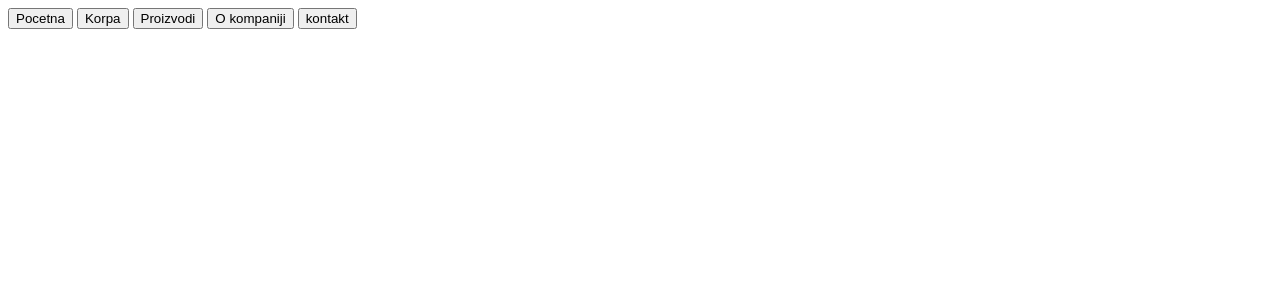
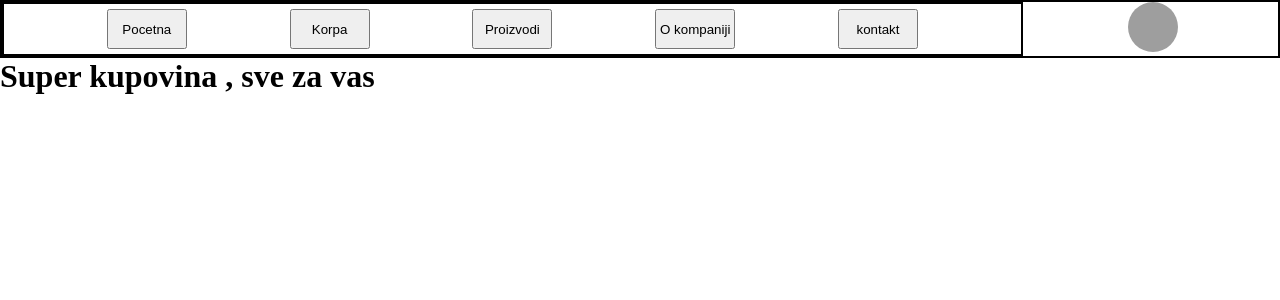
Before and after one commit to Stefke-Novo/domaci-PHP-OOP-MySQL, a PHP site: page /funkcije/home.php in a window 1280 px wide. Shown: the top 300 px of the page. Run offline with PHP 8.4, Linux system fonts and the light colour scheme; the visitor is signed in with stand-in values (Sample User, id 1); grey boxes are pictures that could not be loaded.

Commit message:
Dizajniranje glavne stranice

```diff
--- /dev/null
+++ b/css/home.css
@@ -0,0 +1,54 @@
+*{
+    margin:0;
+    padding:0;
+    box-sizing: border-box;
+}
+#slika{
+    height: 50px;
+    width:50px;
+    border-color: transparent;
+    margin-right: 100px;
+    margin-top: auto;
+    margin-bottom: auto;
+    border-radius: 50px;
+    transition: border 0.5s,background-color 0.5s;
+}
+#slika:hover{
+    border:2px solid black;
+    background-color: rgb(196, 196, 196);
+}
+#opcije{
+    width:80%;
+    display: flex;
+    justify-content: space-evenly;
+    border:2px solid black;
+}
+#opcije button{
+    min-width: 80px;
+    height: 80%;
+    margin-top: auto;
+    margin-bottom: auto;
+}
+#menu{
+    display: flex;
+    border:2px solid black;
+    justify-content: space-between;
+
+}
+#menu li{
+    list-style: none;
+}
+#korisnickiPodaci{
+    position: absolute;
+    display: flex;
+    flex-direction: column;
+    right: 30px;
+    border: 2px solid black;
+    width: 200px;
+    text-align: center;
+    display: none;
+}
+#korisnickiPodaci li{
+    text-align:left;
+    margin-left: 20px;
+}
--- a/funkcije/home.php
+++ b/funkcije/home.php
@@ -15,22 +15,35 @@ if($_SESSION['korisnik']==null){
     <meta http-equiv="X-UA-Compatible" content="IE=edge">
     <meta name="viewport" content="width=device-width, initial-scale=1.0">
     <title>Super prodavnica</title>
+    <link rel="stylesheet" type="text/css" href="../css/home.css">
 </head>
 <body>
-    <nav>
-        <button>Pocetna</button>
+    <nav id="menu">
+       <div id="opcije">
+       <button>Pocetna</button>
         <button>Korpa</button>
         <button>Proizvodi</button>
         <button>O kompaniji</button>
         <button>kontakt</button>
+       </div>
+       <div >
+           <img id="slika"src="https://cdn.onlinewebfonts.com/svg/img_155117.png" onclick="prikaziKorisnickePodatke()"/>
+           <div id="korisnickiPodaci">
+               <h3>Podaci o korisniku</h3>
+               <ul>
+                   <li>Ime : <?php echo $_SESSION['korisnik']->ime;?></li>
+                   <li>Prezime : <?php echo $_SESSION['korisnik']->prezime;?></li>
+                   <li>e-mail : <?php echo $_SESSION['korisnik']->email;?></li>
+               </ul>
+           </div>
+       </div>
     </nav>
-
-    <h1><?php echo $_SESSION['korisnik']->ime;
-              echo "\n";
-              echo $_SESSION['korisnik']->prezime;
-              echo "\n";
-              echo $_SESSION['korisnik']->email;
-              echo "\n";
-              echo $_SESSION['korisnik']->sifra;?></h1>
+    <div id="Opis">
+        <h1>Super kupovina , sve za vas</h1>
+    </div>
 </body>
+<script src="https://ajax.googleapis.com/ajax/libs/jquery/3.3.1/jquery.min.js"></script>
+<script src="https://maxcdn.bootstrapcdn.com/bootstrap/3.3.7/js/bootstrap.min.js"></script>
+<script src="https://unpkg.com/aos@2.3.1/dist/aos.js"></script>
+<script src="../js/home.js"></script>
 </html>
--- /dev/null
+++ b/js/home.js
@@ -0,0 +1,7 @@
+function prikaziKorisnickePodatke(){
+    $podaci=document.getElementById("korisnickiPodaci");
+    if($podaci.style.display=='none')
+        $podaci.style.display='flex';
+    else $podaci.style.display='none';
+}
+AOS.init();
--- a/js/index.js
+++ b/js/index.js
@@ -73,3 +73,9 @@ function NazadRegistracija(){
     $forma=document.getElementById("registracija");
     $forma.style.display='none';
 }
+function prikaziKorisnickePodatke(){
+    $podaci=document.getElementById("korisnickiPodaci");
+    if($podaci.style.display=='none')
+        $podaci.style.display='flex';
+    else $podaci.style.display='none';
+}
```
